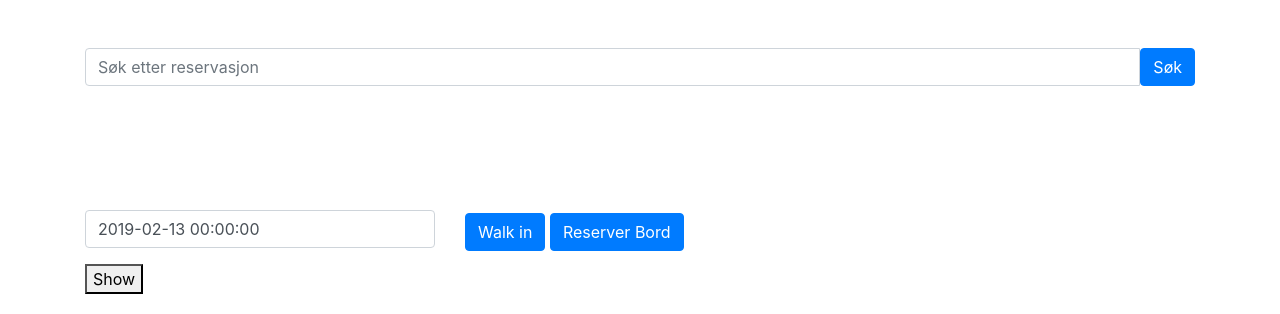
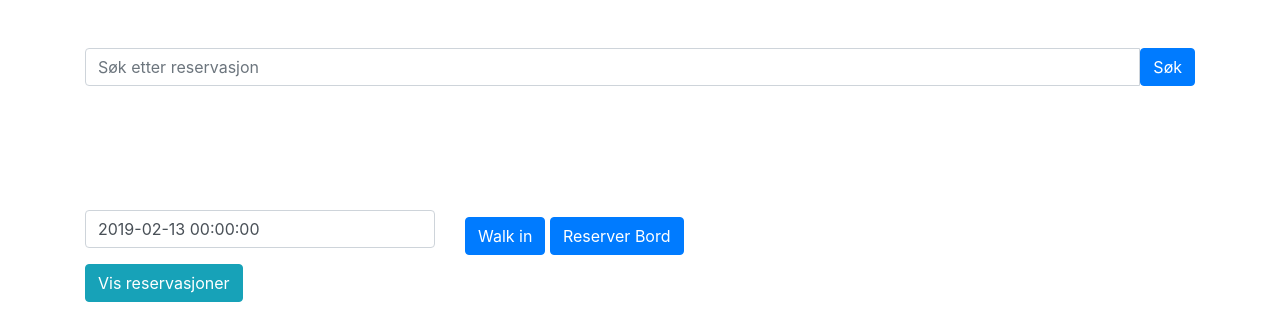
Before and after one commit to nicklasbekkevold/trippintacos, a Django app: page /employee/ in a window 1280 px wide. Shown: the part 72-386 px from the top of the page. Run offline with Django 3.2, Linux system fonts and the light colour scheme; a user stored in the database is signed in; tables that the repository leaves empty hold one stand-in row (values such as "Sample post"); some libraries are stand-ins or nearby versions.

Commit message:
Add crispy to employeepage

```diff
--- a/employee/templates/employee/employeepage.html
+++ b/employee/templates/employee/employeepage.html
@@ -1,4 +1,5 @@
 {% extends 'base.html' %}
+{% load crispy_forms_tags %}
 
 {% block head %}
     {% load bootstrap4 %}       {# import bootstrap4/bootstrap3 #}
@@ -26,7 +27,7 @@
                         <form method="post">
                             {% csrf_token %}
                             {% bootstrap_form form %}
-                            <button id="showRes" name="showRes" value="showRes">Show</button>
+                            <button id="showRes" name="showRes" value="showRes" class="btn btn-info">Vis reservasjoner</button>
                         </form>
                     </div>
                     <div class="col-5">
@@ -44,26 +45,26 @@
         </div>
     </div>
     <div class="row container">
-        <div class="col">
+        <div class="col-6">
             <div class="collapse multi-collapse" id="multiCollapseExample1">
                 <div class="card card-body">
                     <form method="post">
                         {% csrf_token %}
-                        {{ walkinForm.as_p }}
-                        <button type="submit" value="walkin" name="walkin">Save</button>
+                        {{ walkinForm|crispy }}
+                        <button type="button" value="walkin" class="btn btn-info">Send inn</button>
                     </form>
                 </div>
             </div>
         </div>
     </div>
     <div class="row container">
-        <div class="col">
+        <div class="col-6">
             <div class="collapse multi-collapse" id="multiCollapseExample2">
                 <div class="card card-body">
                     <form method="post">
                         {% csrf_token %}
-                        {{ reservationForm.as_p }}
-                        <button type="submit" value="booking" name="booking">Save</button>
+                        {{ reservationForm|crispy }}
+                        <button type="button" value="booking" class="btn btn-info">Send inn</button>
                     </form>
                 </div>
             </div>
```
